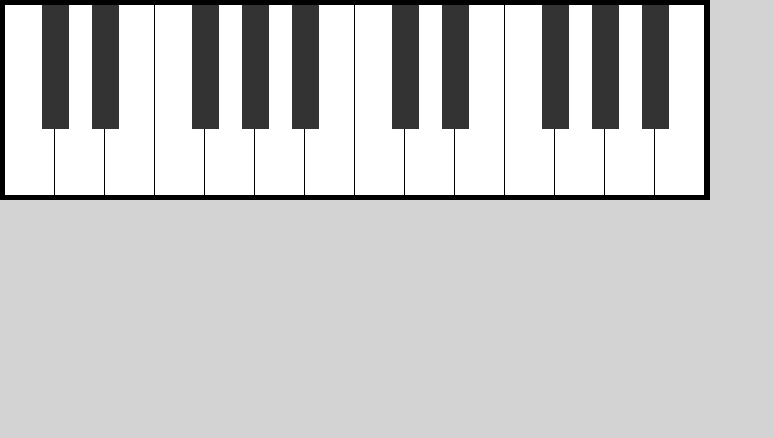
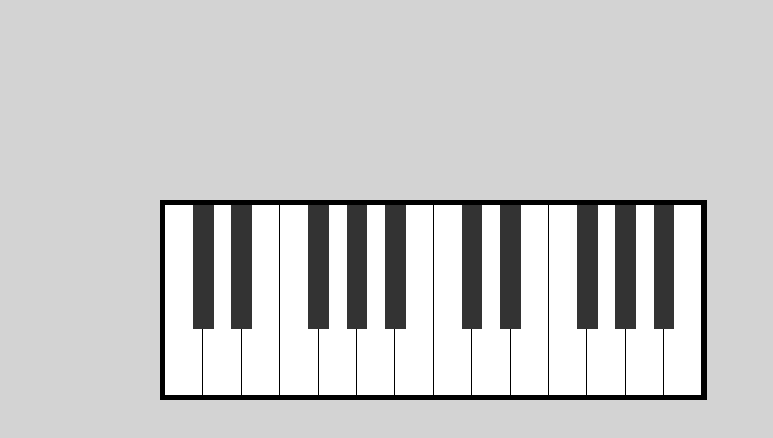
Before and after one commit to rohithandique/tone-web-synth, a website: page public/index.html in a window 1280 px wide. Shown: the whole page, without its empty margins (0-773 px from the left). Drawn offline with nearby package versions, Linux system fonts and the light colour scheme.

Commit message:
changed styling

```diff
--- a/public/index.html
+++ b/public/index.html
@@ -20,7 +20,11 @@
     ></script>
   </head>
   <body>
-    <div id="piano"></div>
+    <div class="container-fluid">
+      <div class="row">
+        <div id="piano"></div>
+      </div>
+    </div>
     <script src="index.js"></script>
   </body>
 </html>
--- a/public/styles.css
+++ b/public/styles.css
@@ -6,14 +6,18 @@
 }
 
 #piano {
-  position: absolute;
+  margin: 25vh 12.5vw 0 12.5vw;
+  position: fixed;
   height: 200px;
   border: 5px solid black;
+  top: calc(50%-100px);
+  left: calc(50%-350px);
+  overflow: hidden;
 }
 
 .majorKey {
   height: 100%;
-  width: 50px;
+  width: 3vw;
   background: white;
   float: left;
   border-right: 1px solid black;
@@ -28,3 +32,16 @@
   background: #333333;
   left: 75%;
 }
+
+@media only screen and (max-width: 1000px) {
+  .majorKey {
+    width: 5vw;
+  }
+}
+
+@media only screen and (max-width: 500px) {
+  #piano {
+    height: 0px;
+    border: 0px;
+  }
+}
```
